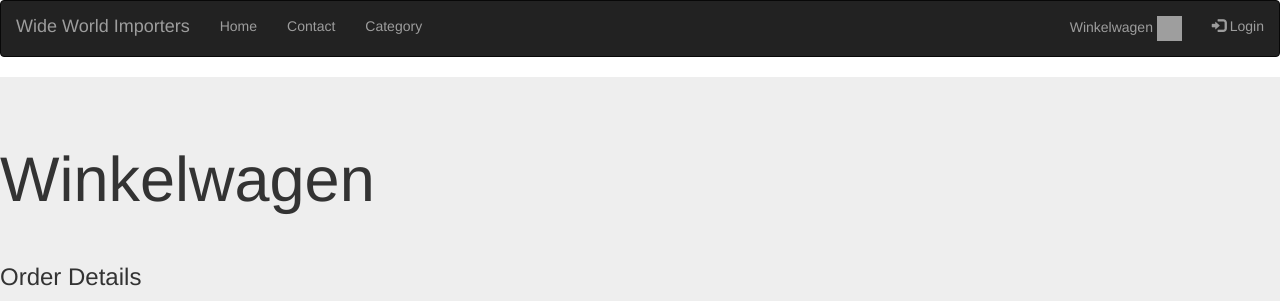
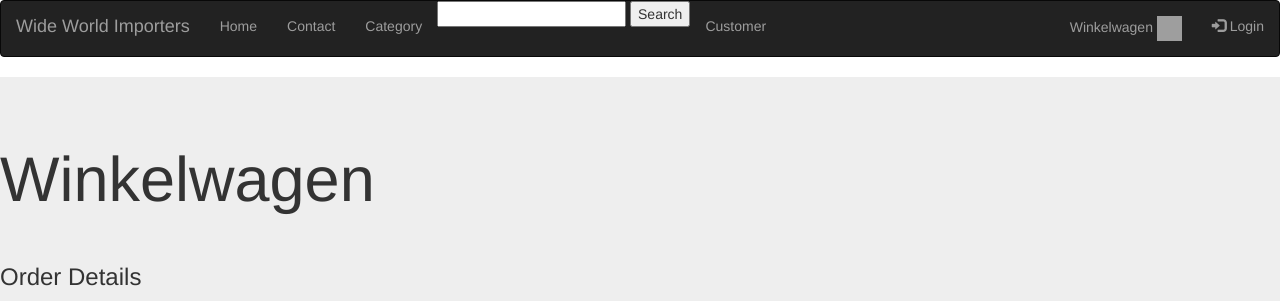
Before and after one commit to LarsOudeLuttikhuis/WWI, a PHP site: page /Winkelwagen.php in a window 1280 px wide. Shown: the top 301 px of the page. Run offline with PHP 8.4, Linux system fonts and the light colour scheme; grey boxes are pictures that could not be loaded.

Commit message:
Update navbar.php

```diff
--- a/navbar.php
+++ b/navbar.php
@@ -24,6 +24,11 @@
       <li><a href="home.php">Home</a></li>
       <li><a href="contact.php">Contact</a></li>
       <li><a href="category.php">Category</a></li>
+      <li><form action="search.php" method="GET">
+    <input type="text" name="query" />
+    <input type="submit" value="Search" />
+</form></li>
+<li><a href="klantpagina.php">Customer</a></li>
     </ul>
     <ul class="nav navbar-nav navbar-right">
       <li><a href="Winkelwagen.php">Winkelwagen <img class='pic-1' src='images/Winkelwagen.jpg'width='25' height='25'></a></li>
```
